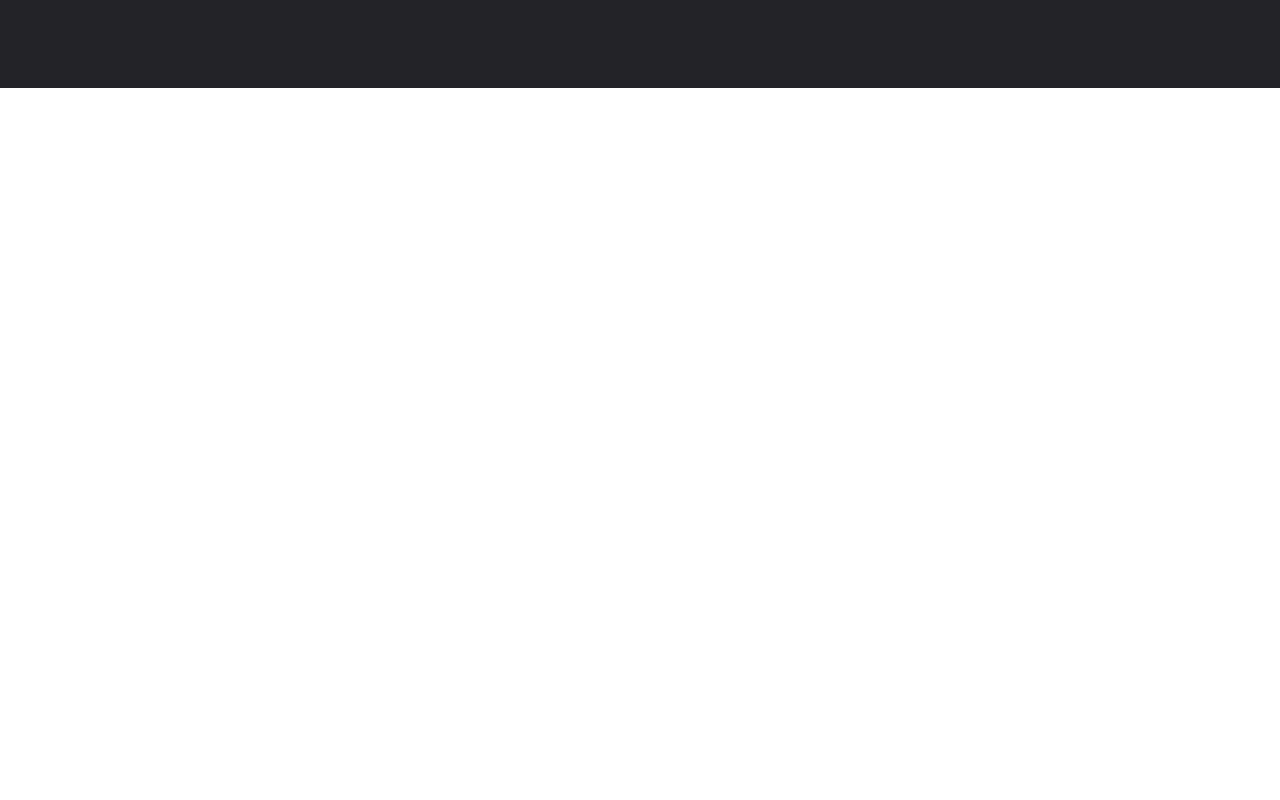
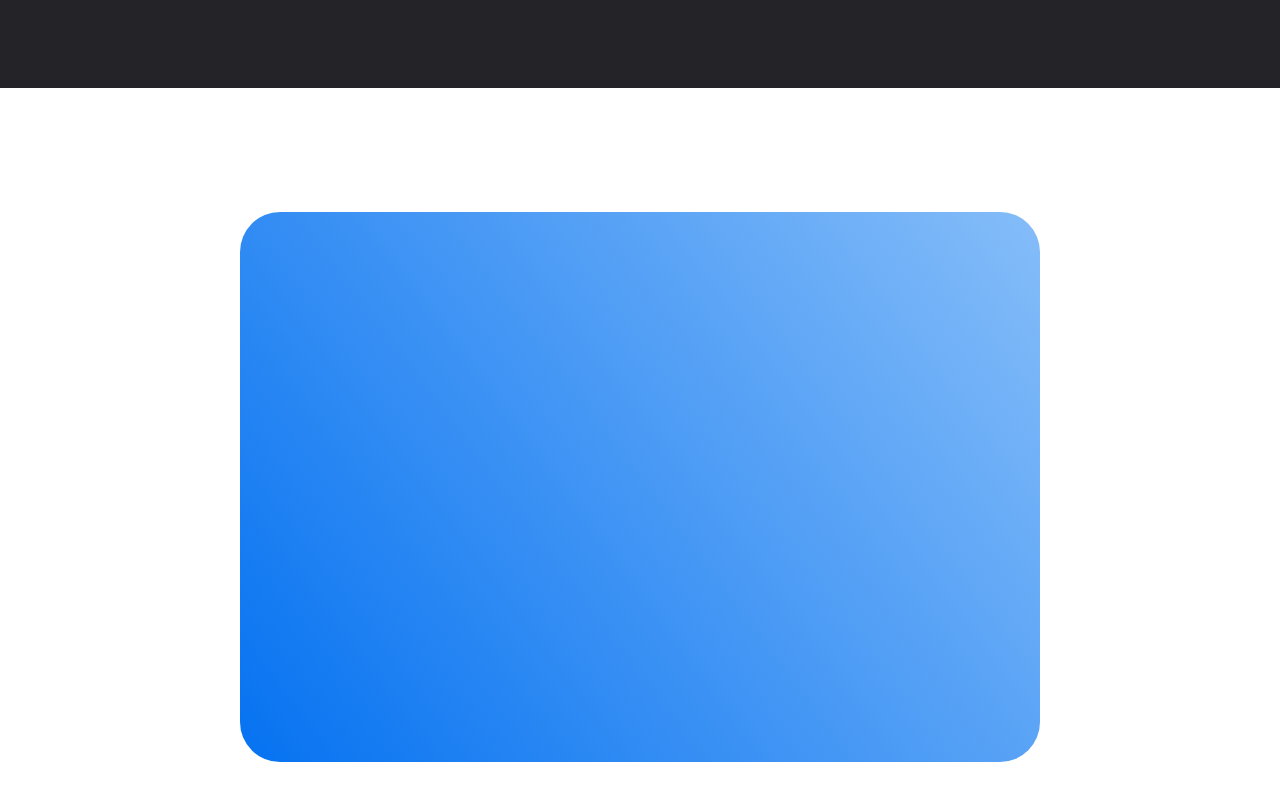
Before and after one commit to Namo333/kwandofin, a SvelteKit app in the folder frontend/: page / in a window 1280 px wide. Shown: the part 4737-5537 px from the top of the page. Before the commit the page ends 4925 px from the top, so only its background shows below. Built offline with nearby package versions, Linux system fonts and the light colour scheme.

Commit message:
fix and add map

```diff
--- /dev/null
+++ b/frontend/src/lib/components/map.svelte
@@ -0,0 +1,17 @@
+<script>
+
+</script>
+
+<main class="map__content">
+
+</main>
+
+<style>
+    .map__content{
+        width: 100%;
+        height: 550px;
+        border-radius: 40px;
+        background: var(--Gradient-blue, linear-gradient(233deg, #9FCCFA -20.48%, #0974F1 97.38%));
+        flex-shrink: 0;
+    }
+</style>
--- a/frontend/src/routes/+page.svelte
+++ b/frontend/src/routes/+page.svelte
@@ -4,6 +4,7 @@
 	import Wrapper from "../lib/components/wrapper.svelte";
 	import Calculate from "../lib/components/calculate.svelte";
 	import Portslider from "../lib/components/slider.svelte";
+	import Map from "../lib/components/map.svelte";
 	import famBg from "../lib/img/famyli.svg";
 	import artimg from '../lib/img/art.svg';
 
@@ -188,6 +189,12 @@
 			<Portslider />
 		</div>
     </Wrapper>
+</section>
+
+<section class="map__block">
+	<Wrapper>
+		<Map />
+	</Wrapper>
 </section>
 
 
```
